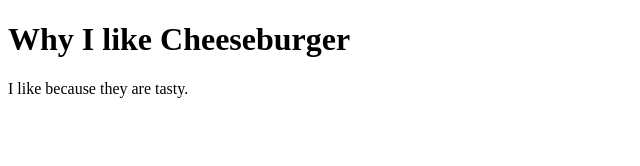
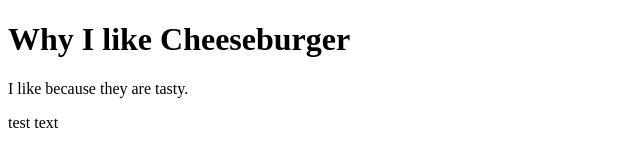
Before and after one commit to Sneebog/2023-Baldrey, a plain HTML site: page index.html in a window 1280 px wide. Shown: the full height of the page, 0-640 px from the left. Drawn offline with Linux system fonts and the light colour scheme.

Commit message:
Update index.html

```diff
--- a/index.html
+++ b/index.html
@@ -7,6 +7,6 @@
 
 <h1>Why I like Cheeseburger</h1>
 <p>I like because they are tasty.</p>
-
+test text
 </body>
 </html>
```
